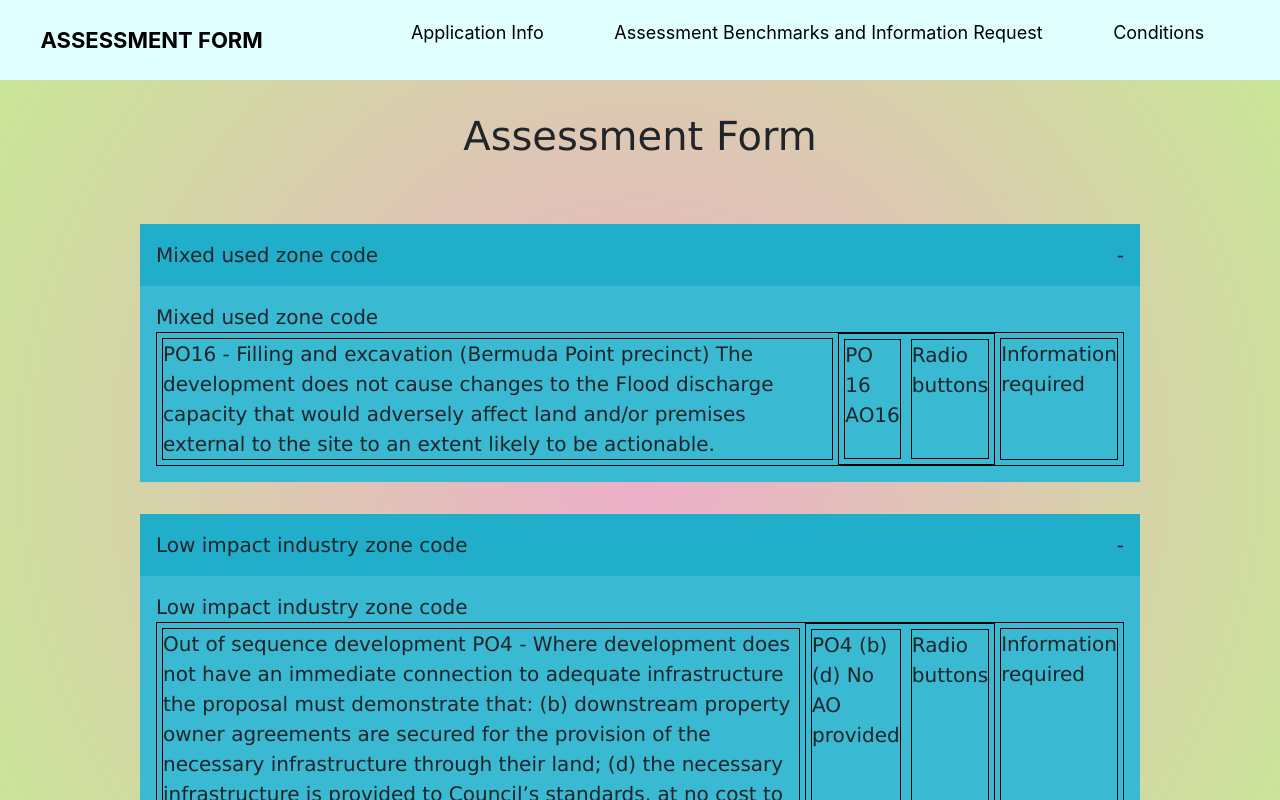
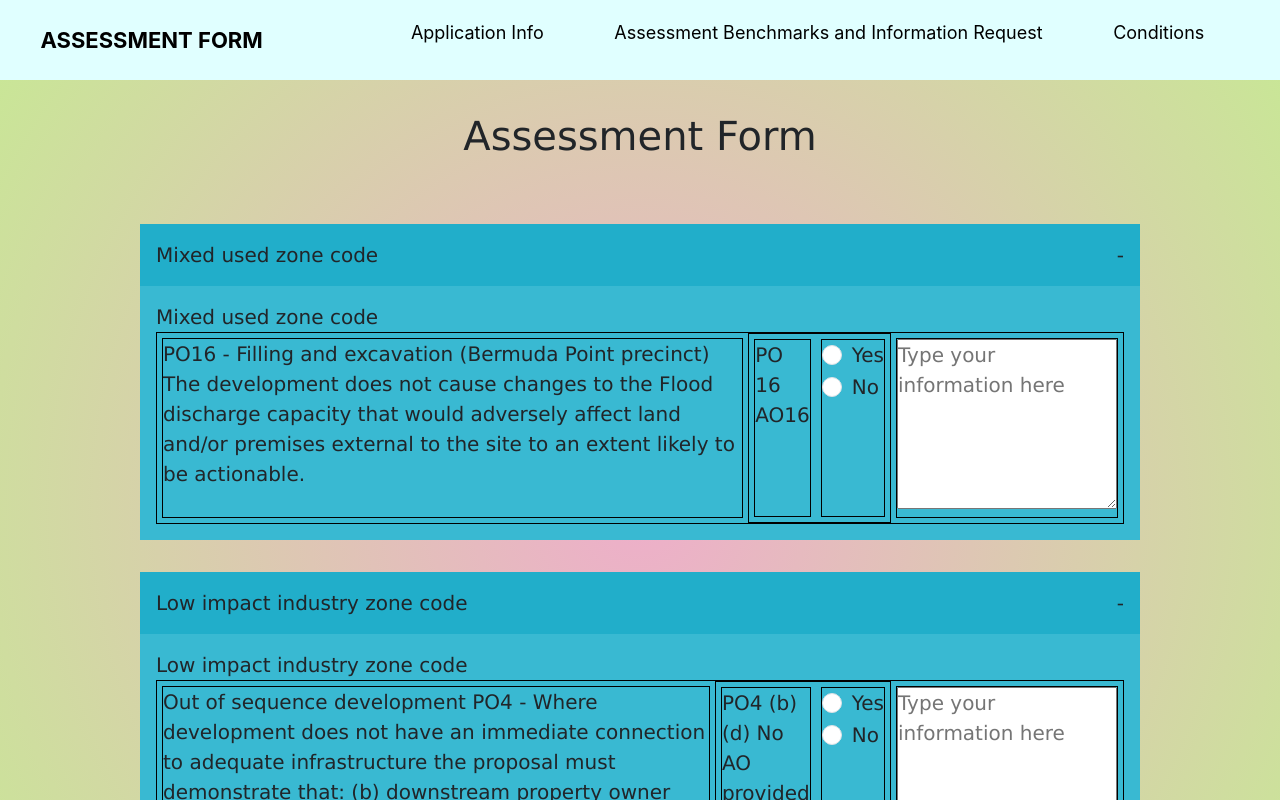
Before and after one commit to somtirtharoy/council-assessment, a React (Create React App) app: page / in a window 1280 px wide. Shown: the top 800 px of the page. Built offline with nearby package versions, Linux system fonts and the light colour scheme.

Commit message:
Restructured and renamed compponents to a more meaningful hierarchy - created AssessmentInfoForm which is added to App - renamed FormSection to FormSubSection - renamed AssessmentForm to FormSection

```diff
--- a/src/App.js
+++ b/src/App.js
@@ -1,72 +1,14 @@
 import React, { useState } from 'react';
 import './App.css';
-import AssessmentForm from './AssessmentForm';
-import Navbar from './Navbar';
 import {exportUsingDocx} from './utils/export';
+import AssessmentInfoForm from './AssessmentInfoForm';
 
 function App() {
-  const assessmentData = {
-    title: 'Section 1',
-    content: `Lorem ipsum dolor, sit amet consectetur adipisicing elit. Quis sapiente
-      laborum cupiditate possimus labore, hic temporibus velit dicta earum
-      suscipit commodi eum enim atque at? Et perspiciatis dolore iure
-      voluptatem.`,
-
-    subject_matter: {
-      mixed_use_zone: {
-        title: 'Mixed used zone code',
-        content: {
-          PO: 'PO16 - Filling and excavation (Bermuda Point precinct)\
-          The development does not cause changes to the Flood discharge capacity\
-          that would adversely affect land and/or premises external to the site \
-          to an extent likely to be actionable.',
-          info_required: 'PO 16 AO16',
-        },
-
-      },
-      low_impact_industry: {
-        title: 'Low impact industry zone code',
-        content: {
-          PO: 'Out of sequence development \
-          PO4 - Where development does not have an immediate connection to adequate \
-          infrastructure the proposal must demonstrate that:\
-          (b) downstream property owner agreements are secured for the \
-          provision of the necessary infrastructure through their land;\
-          (d) the necessary infrastructure is provided to Council’s standards, at no cost to Council.',
-          info_required: 'PO4 (b) (d) No AO provided',
-        }
-
-      },
-      // medium_impact_industry: {
-      //   title: 'Medium impact industry zone code',
-
-      // },
-      // high_impact_industry: {
-      //   title: 'High impact industry zone code',
-
-      // },
-      // coastal_erosion_overlay: {
-      //   title: 'Coastal erosion hazard overlay code',
-
-      // }
-    }
-  };
-
   return (
     <body>
       <div className="App">
-        <React.Fragment>
-          <Navbar/>
-          <h1>Assessment Form</h1>
-          <AssessmentForm sectionContent={assessmentData.subject_matter.mixed_use_zone}/>
-          <AssessmentForm sectionContent={assessmentData.subject_matter.low_impact_industry}/>
-          <div>
-            {/* <input type="submit" value="Submit" onClick={() => exportUsingDocx('container')}></input> */}
-            <input type="submit" value="Submit"></input>
-          </div>
-        </React.Fragment>
+        <AssessmentInfoForm/>
       </div>
-
     </body>
   );
 }
--- a/src/AssessmentForm.js
+++ /dev/null
@@ -1,30 +0,0 @@
-import React, { useState } from 'react';
-import PropTypes from 'prop-types';
-import FormSection from './FormSection';
-
-const AssessmentForm = ({sectionContent}) => {
-    const { title, content } = sectionContent;
-    const [isActive, setIsActive] = useState(false);
-
-    return (
-        <div className="accordion">
-            <div
-                className="accordion-title"
-                onClick={ () => setIsActive(!isActive)}
-            >
-                <div>{title}</div>
-                <div>{ isActive ? '+' : '-'}</div>
-            </div>
-            {/* {!isActive && <div className="accordion-content">{content}</div>} */}
-                {!isActive && <div className="accordion-content">
-                <FormSection title={title} content={content}/>
-            </div>}
-        </div>
-      );
-};
-
-AssessmentForm.propTypes = {
-
-};
-
-export default AssessmentForm;
--- /dev/null
+++ b/src/AssessmentInfoForm.js
@@ -0,0 +1,68 @@
+import React from 'react'
+import FormSection from './FormSection';
+import Navbar from './Navbar';
+
+const AssessmentInfoForm = () => {
+
+    const assessmentData = {
+        title: 'Section 1',
+        content: `Lorem ipsum dolor, sit amet consectetur adipisicing elit. Quis sapiente
+          laborum cupiditate possimus labore, hic temporibus velit dicta earum
+          suscipit commodi eum enim atque at? Et perspiciatis dolore iure
+          voluptatem.`,
+
+        subject_matter: {
+          mixed_use_zone: {
+            title: 'Mixed used zone code',
+            content: {
+              PO: 'PO16 - Filling and excavation (Bermuda Point precinct)\
+              The development does not cause changes to the Flood discharge capacity\
+              that would adversely affect land and/or premises external to the site \
+              to an extent likely to be actionable.',
+              info_required: 'PO 16 AO16',
+            },
+
+          },
+          low_impact_industry: {
+            title: 'Low impact industry zone code',
+            content: {
+              PO: 'Out of sequence development \
+              PO4 - Where development does not have an immediate connection to adequate \
+              infrastructure the proposal must demonstrate that:\
+              (b) downstream property owner agreements are secured for the \
+              provision of the necessary infrastructure through their land;\
+              (d) the necessary infrastructure is provided to Council’s standards, at no cost to Council.',
+              info_required: 'PO4 (b) (d) No AO provided',
+            }
+
+          },
+          // medium_impact_industry: {
+          //   title: 'Medium impact industry zone code',
+
+          // },
+          // high_impact_industry: {
+          //   title: 'High impact industry zone code',
+
+          // },
+          // coastal_erosion_overlay: {
+          //   title: 'Coastal erosion hazard overlay code',
+
+          // }
+        }
+      };
+
+    return (
+    <React.Fragment>
+        <Navbar/>
+        <h1>Assessment Form</h1>
+        <FormSection sectionContent={assessmentData.subject_matter.mixed_use_zone}/>
+        <FormSection sectionContent={assessmentData.subject_matter.low_impact_industry}/>
+        <div>
+        {/* <input type="submit" value="Submit" onClick={() => exportUsingDocx('container')}></input> */}
+        <input type="submit" value="Submit"></input>
+        </div>
+    </React.Fragment>
+    )
+}
+
+export default AssessmentInfoForm
--- a/src/FormSection.js
+++ b/src/FormSection.js
@@ -1,36 +1,26 @@
-import React from 'react';
-import { useTable } from 'react-table';
+import React, { useState } from 'react';
 import PropTypes from 'prop-types';
-import {gen_section_HTML, section_data, showInfoColumn} from './utils/utils.js';
+import FormSubSection from './FormSubSection';
 
-
-const FormSection = props => {
-
-   const {title, content} = props;
+const FormSection = ({sectionContent}) => {
+    const { title, content } = sectionContent;
+    const [isActive, setIsActive] = useState(false);
 
     return (
-        <div>
-            <div className='form-section-header'>
-               {title}
+        <div className="accordion">
+            <div
+                className="accordion-title"
+                onClick={ () => setIsActive(!isActive)}
+            >
+                <div>{title}</div>
+                <div>{ isActive ? '+' : '-'}</div>
             </div>
-            <div className='form-section-contents'>
-                <div className='form-section-po-container'>
-                    {content.PO}
-                </div>
-                <div className='form-section-info-required-container'>
-                    <div className='form-section-po-ao-container'>
-                        {content.info_required}
-                    </div>
-                    <div className='form-section-radio-button-container'>
-                        Radio buttons
-                    </div>
-                </div>
-                <div className='form-section-info-container'>
-                    Information required
-                </div>
-            </div>
+            {/* {!isActive && <div className="accordion-content">{content}</div>} */}
+                {!isActive && <div className="accordion-content">
+                <FormSubSection title={title} content={content}/>
+            </div>}
         </div>
-    );
+      );
 };
 
 FormSection.propTypes = {
--- /dev/null
+++ b/src/FormSubSection.js
@@ -0,0 +1,51 @@
+import React from 'react';
+import { useTable } from 'react-table';
+import PropTypes from 'prop-types';
+import {gen_section_HTML, section_data, showInfoColumn} from './utils/utils.js';
+
+
+const FormSubSection = props => {
+
+   const {title, content} = props;
+
+    return (
+        <div>
+            <div className='form-section-header'>
+               {title}
+            </div>
+            <div className='form-section-contents'>
+                <div className='form-section-po-container'>
+                    {content.PO}
+                </div>
+                <div className='form-section-info-required-container'>
+                    <div className='form-section-po-ao-container'>
+                        {content.info_required}
+                    </div>
+                    <div className='form-section-radio-button-container'>
+                        <div className="form-check radio_group">
+                            <input className="form-check-input yes" type="radio" name="flexRadioDefault" id="flexRadioDefault1"/>
+                            <label className="form-check-label" htmlFor="flexRadioDefault1">
+                                Yes
+                            </label>
+                        </div>
+                        <div className="form-check radio_group_2">
+                            <input className="form-check-input no" type="radio" name="flexRadioDefault" id="flexRadioDefault2"/>
+                            <label className="form-check-label" htmlFor="flexRadioDefault2">
+                                No
+                            </label>
+                        </div>
+                    </div>
+                </div>
+                <div className='form-section-info-container'>
+                    <textarea type='text' class='information_text_area' placeholder='Type your information here'/>
+                </div>
+            </div>
+        </div>
+    );
+};
+
+FormSubSection.propTypes = {
+
+};
+
+export default FormSubSection;
--- a/src/index.css
+++ b/src/index.css
@@ -22,7 +22,7 @@ th, td {
 }
 
 div .information_text_area {
-  height: 70px;
+  height: 170px;
 }
 
 .information_text_area {
```
